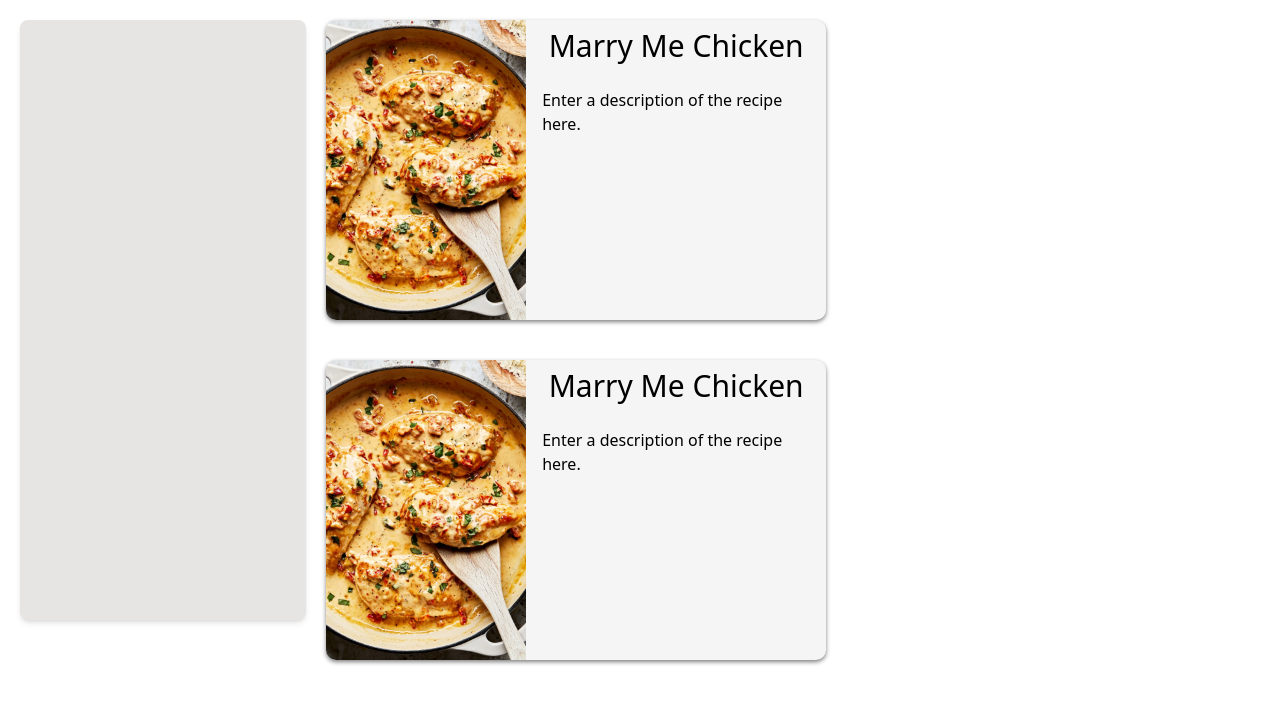
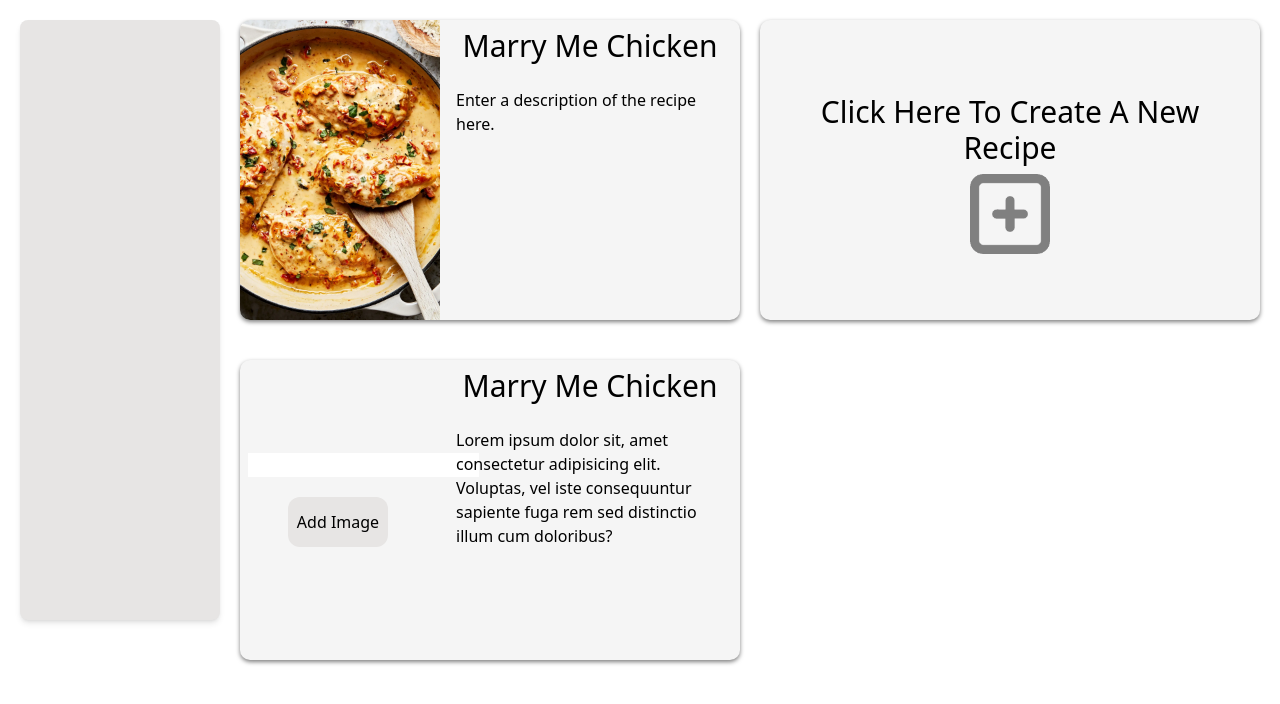
Before and after one commit to Petrichor4/my-recipe-book, a plain HTML site: page index.html in a window 1280 px wide. Drawn offline with nearby package versions, Linux system fonts and the light colour scheme.

Commit message:
added new card template

```diff
--- a/Assets/style.css
+++ b/Assets/style.css
@@ -7,10 +7,11 @@
 #recipe-cards {
   perspective: 1000px;
 }
-#card {
+#card, #new-card {
   position: relative;
   width: 500px;
   height: 300px;
+  margin-right: 20px;
   border-radius: 10px;
   transform-style: preserve-3d;
   transition: transform 0.7s;
@@ -36,3 +37,13 @@
 .flipped {
   transform: rotateX(180deg);
 }
+#add-new {
+    background-image: url(/imgs/plus-square-outline.256x256.png);
+    background-size: contain;
+    height: 80px;
+    width: 80px;
+}
+#new-card:active #add-new{
+    background-image: url(/imgs/plus-square.256x256.png);
+    transition: 150ms;
+}
--- a/index.html
+++ b/index.html
@@ -29,15 +29,28 @@
             <h2>Recipe</h2>
           </div>
         </article>
+        <article id="new-card" class="my-5">
+            <div id="front" class="flex justify-start">
+              <div id="info" class="flex flex-col flex-1 justify-center items-center">
+                <h2 class="w-full block px-4 py-2 text-3xl text-center">
+                  Click Here To Create A New Recipe
+                </h2>
+                <button id="add-new"></button>
+              </div>
+            </div>
+          </article>
           <article id="card" class="my-5">
             <div id="front" class="flex justify-start">
-            <img src="/imgs/MarryMeChicken_7.webp" alt="" />
+              <div class="flex-col content-center justify-center h-[300px] w-[200px]">
+                  <input class="mx-2"  type="text">
+                  <button class="h-[50px] w-[100px] bg-stone-200 rounded-xl block mx-12 my-5">Add Image</button>
+              </div>
               <div id="info" class="flex items-start flex-col">
-              <h2 class="w-full block px-4 py-2 text-3xl text-center">
+                <h2 contenteditable="true" class="w-full block px-4 py-2 text-3xl text-center">
                   Marry Me Chicken
                 </h2>
-              <p aria-placeholder="discription" class="p-4">
-                Enter a description of the recipe here.
+                <p contenteditable="true" class="p-4">
+                  Lorem ipsum dolor sit, amet consectetur adipisicing elit. Voluptas, vel iste consequuntur sapiente fuga rem sed distinctio illum cum doloribus?
                 </p>
               </div>
             </div>
@@ -45,7 +58,9 @@
               <h2>Recipe</h2>
             </div>
           </article>
+
       </section>
+
     </main>
     <script src="./Assets/script.js"></script>
   </body>
```
Lines whose indentation alone changed are shown as unchanged.
